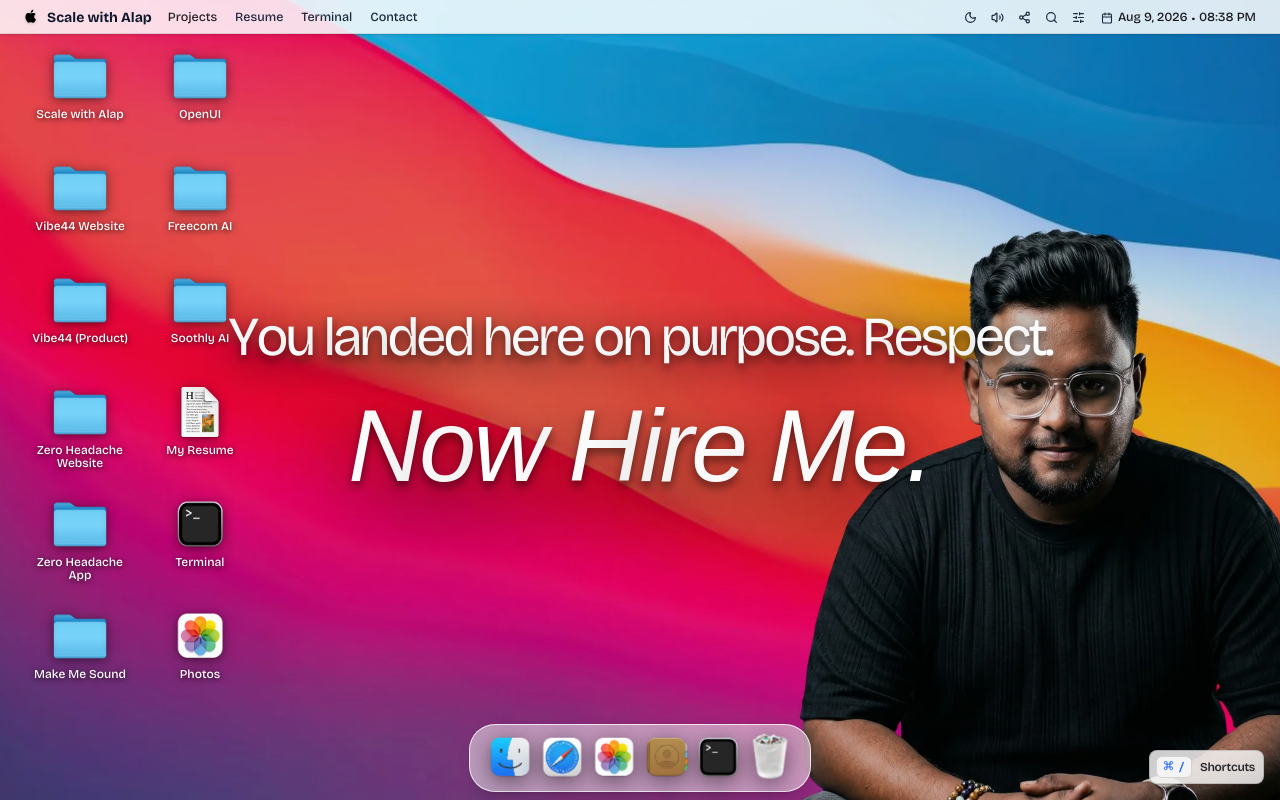
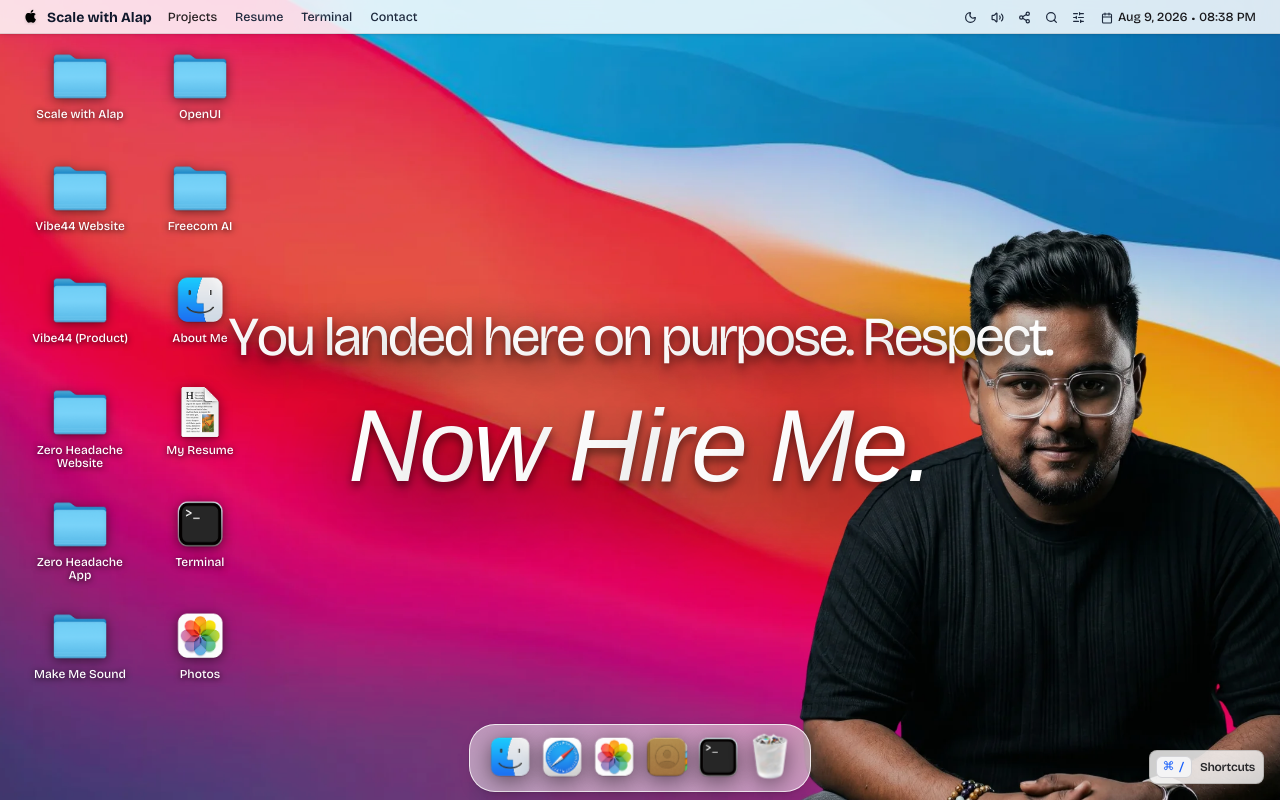
Before and after one commit to scalewithalap/portfolio-os, a React (Vite) app: page / in a window 1280 px wide. Built offline with nearby package versions, Linux system fonts and the light colour scheme; a web font is replaced by a local one.

Commit message:
feat: implement responsive mobile and tablet environment layouts with custom app grids and docking components

```diff
--- a/apps/PhotosApp.tsx
+++ b/apps/PhotosApp.tsx
@@ -170,7 +170,7 @@
     url: "/images/screenshots/soothly-ai.webp",
     details:
       "Autonomous 8-agent revenue platform coordinated by a Superagent meta-orchestrator with Inngest durable workflow functions.",
-    appId: "folder-soothly",
+    appId: "folder-soothly-ai",
     appTitle: "Soothly AI Revenue Platform",
     badge: "Under Development",
   },
--- a/data/projectsData.ts
+++ b/data/projectsData.ts
@@ -908,7 +908,6 @@
   makemesound: { appId: "folder-makemesound", title: "Make Me Sound" },
   freecom: { appId: "folder-freecom", title: "Freecom AI Store" },
   soothly: { appId: "folder-soothly-ai", title: "Soothly AI" },
-  "soothly-ai": { appId: "folder-soothly-ai", title: "Soothly AI" },
 };
 
 export function getAppInfoByProjectId(
--- a/desktop/components/DesktopFolders.tsx
+++ b/desktop/components/DesktopFolders.tsx
@@ -26,7 +26,12 @@
   appId: string;
   appTitle: string;
   iconImage: string;
-  kind: "Projects" | "PDF Documents" | "Images" | "Developer Scripts";
+  kind:
+    | "Projects"
+    | "PDF Documents"
+    | "Images"
+    | "Developer Scripts"
+    | "System Apps";
   size?: string;
 }
 
@@ -97,12 +102,12 @@
     kind: "Projects",
   },
   {
-    id: "folder-soothly",
-    title: "Soothly AI",
-    appId: "folder-soothly",
-    appTitle: "Soothly AI",
-    iconImage: "/images/folder.png",
-    kind: "Projects",
+    id: "app-about",
+    title: "About Me",
+    appId: "about",
+    appTitle: "About Alap",
+    iconImage: "/images/finder.png",
+    kind: "System Apps",
   },
 
   // PDF Document
--- a/desktop/components/DesktopWindowManager.tsx
+++ b/desktop/components/DesktopWindowManager.tsx
@@ -21,12 +21,7 @@
       {openApps
         .filter((app) => app.isOpen)
         .map((app) => {
-          const config = APPS_CONFIG.find(
-            (c) =>
-              c.id === app.id ||
-              (c.id === "about" && app.id === "settings") ||
-              (c.id === "settings" && app.id === "about"),
-          );
+          const config = APPS_CONFIG.find((c) => c.id === app.id);
           if (!config) return null;
 
           const AppComponent = config.component;
--- a/mobile/components/MobileHome.tsx
+++ b/mobile/components/MobileHome.tsx
@@ -24,7 +24,7 @@
   // Desktop Folders & Files Grid (excluding Soothly AI, Photos, and Terminal from mobile screen grid)
   const mobileDesktopItems = DESKTOP_ITEMS.filter(
     (item) =>
-      item.id !== "folder-soothly" &&
+      item.appId !== "about" &&
       item.appId !== "photos" &&
       item.appId !== "terminal",
   );
--- a/tablet/TabletEnvironment.tsx
+++ b/tablet/TabletEnvironment.tsx
@@ -37,7 +37,7 @@
   // Desktop items grid excluding Soothly AI, Photos, and Terminal from tablet screen grid
   const tabletDesktopItems = DESKTOP_ITEMS.filter(
     (item) =>
-      item.id !== "folder-soothly" &&
+      item.appId !== "about" &&
       item.appId !== "photos" &&
       item.appId !== "terminal",
   );
```
